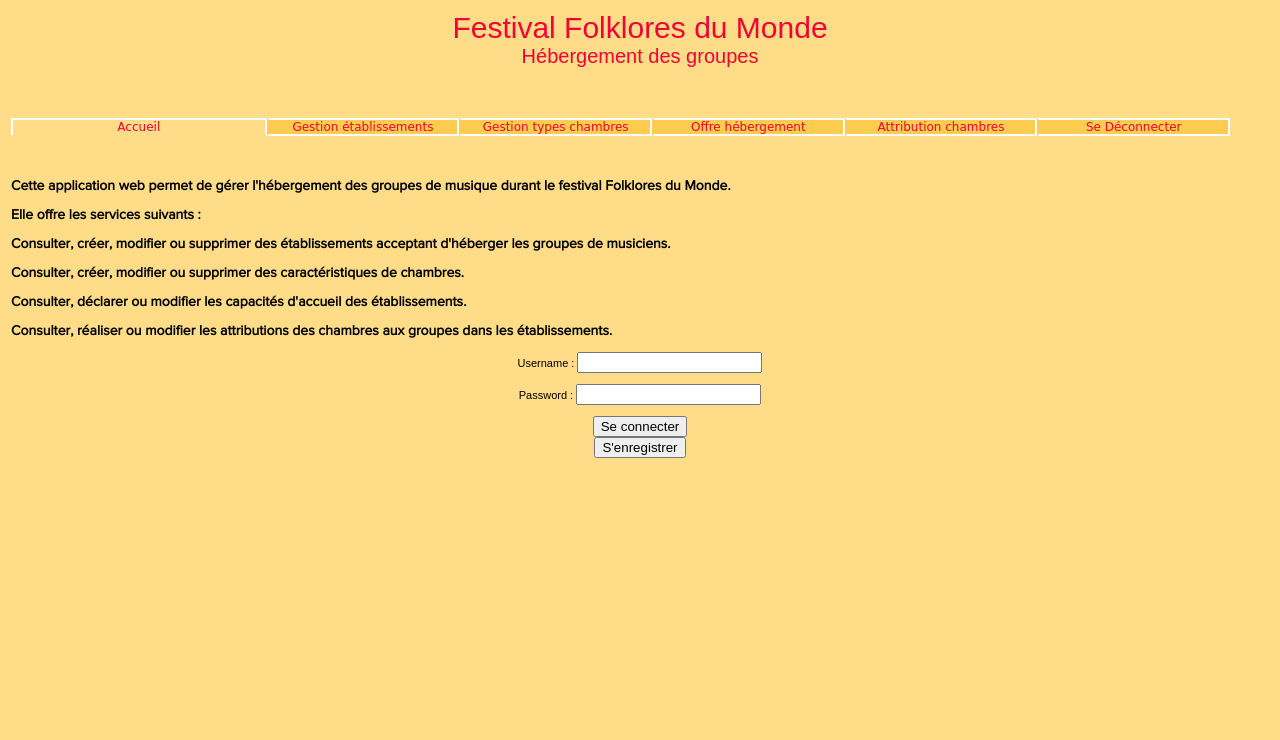
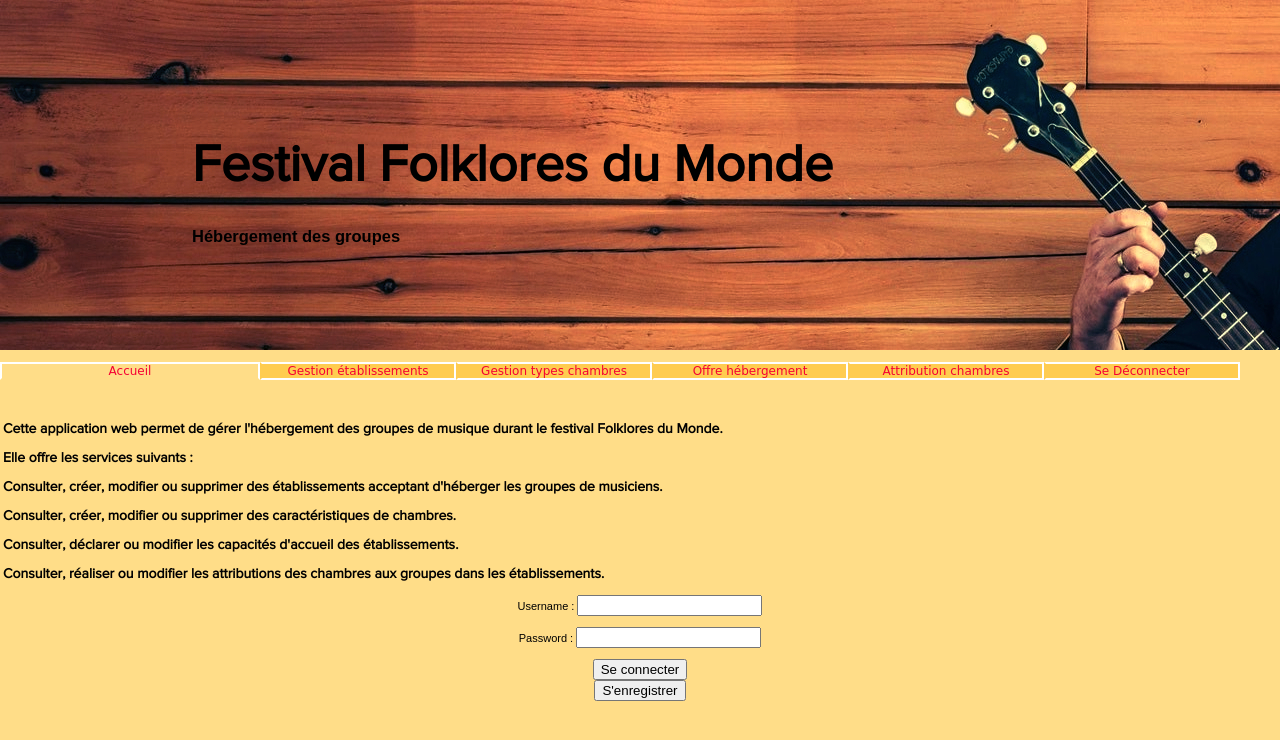
Before and after one commit to Cantogrel/FestivalStyle, a PHP site: page / in a window 1280 px wide. Shown: the top 740 px of the page. Run offline with PHP 8.4, Linux system fonts and the light colour scheme.

Commit message:
[Front]Banniere + replacement d'un tableau inutile par un liste (onglet)

```diff
--- a/css/cssGeneral.css
+++ b/css/cssGeneral.css
@@ -4,6 +4,11 @@
 @font-face{
     font-family: Proxima;
     src: url(../proxima_nova.ttf);
+}
+body{
+    margin:0;
+    overflow: hidden;
+    overflow-y: scroll;
 }
 /* Style de base pour la page (couleur fond : ocre, couleur texte : noir) */
 .basePage
@@ -196,3 +201,30 @@ td.libre
     width: 100%;
 
 }
+
+#banniere{
+    text-align: left;
+    background-image: url('../images/banniere.jpg');
+    position: relative;
+    zoom: 1;
+    width: 100% !important;
+    height: 150px;
+    z-index: 5;
+    padding: 100px 0 100px;
+}
+
+#banniere-inside{
+    width: 960px;
+    margin: 0 15%;
+    position: relative;
+    overflow: hidden;
+}
+
+#banniere-inside h1{
+    font:52px proxima,Helvetica;
+    font-weight: bold;
+}
+
+.TabOnglet{
+    width: 100% !important;
+}
--- a/vues/v_debut.inc.php
+++ b/vues/v_debut.inc.php
@@ -36,22 +36,18 @@
         ?>
     </head>
     <body class='basePage'>
+        <div id="banniere">
+            <div id="banniere-inside">
+                <h1>Festival Folklores du Monde</h1>
+                <h2>H&eacute;bergement des groupes</h2>
+            </div>
+        </div>
         <!--  Tableau contenant le titre et les menus -->
-        <table id="TabTitreMenu">
-            <!-- Titre -->
-            <tr>
-                <td class="titre">Festival Folklores du Monde <br>
-                    <span id="texteNiveau2" class="texteNiveau2">H&eacute;bergement des groupes</span><br>&nbsp;
-                </td>
-            </tr>
+
         <!-- Menus -->
-            <tr>
-                <td>
         <!-- On inclut le fichier de gestion des onglets ; si on a des
         menus traditionnels, il faudra inclure le fichier adéquat -->
         <?php include('includes/onglets.inc.php'); ?>
-
-                    <div id='barreMenus'>
         <ul class='menus'>
             <?php construireMenu('Accueil', 'index.php', 1); ?>
             <?php construireMenu('Gestion établissements', 'index.php?uc=gestEtabs', 2); ?>
@@ -60,11 +56,7 @@
             <?php construireMenu('Attribution chambres', 'index.php?uc=attribChambres', 5); ?>
             <li class="onglet"><a href="index.php?uc=deconnecter">Se Déconnecter</a></li>
         </ul>
-                    </div>
-
-                </td>
-            </tr>
-            <!-- Fin des menus -->
+        <table class="TabOnglet">
             <tr>
                 <td class="basePage">
                     <br><center><br>
```
Also changed, not shown: JS/ControleForm.js (deleted, +0 -29 lines), css/cssOnglets.css (line endings or trailing spaces), images/banniere.jpg (added). Lines whose indentation alone changed are shown as unchanged.
